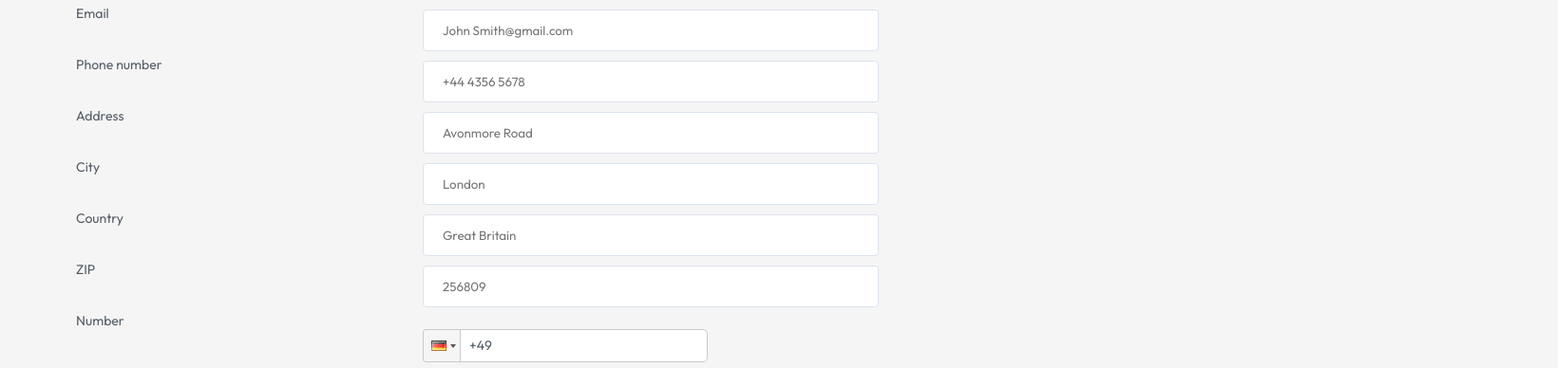
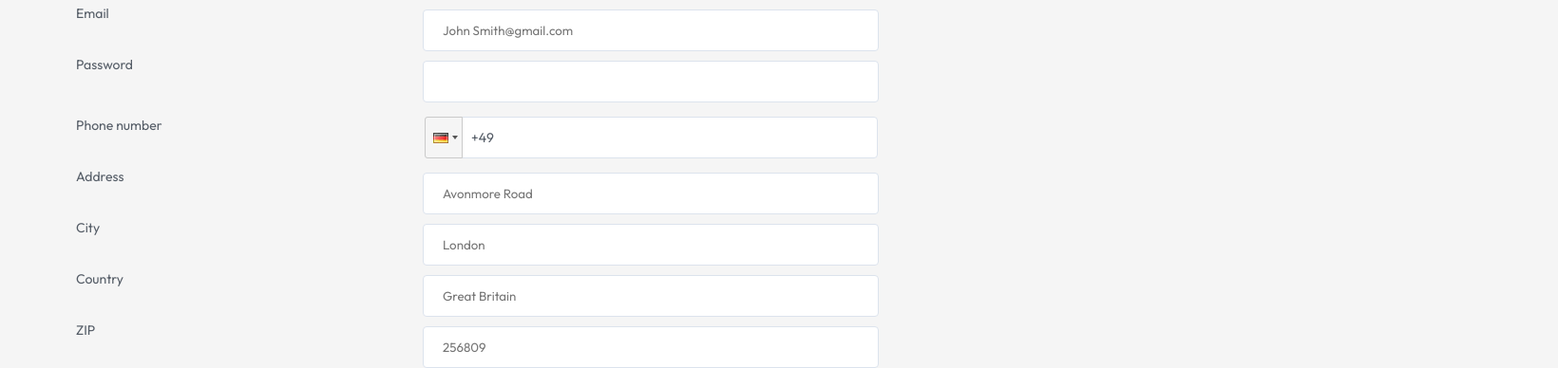
Before and after one commit to Nizami9/coworking, a React (Create React App) app: page /sign-up in a window 1280 px wide. Shown: the part 346-734 px from the top of the page at 95% size, 1640 px wide, since content can reach past the window. Built offline with nearby package versions, Linux system fonts and the light colour scheme.

Commit message:
fixed progblem with registration

```diff
--- a/src/Components/MainPage/SignUp/SignUp.css
+++ b/src/Components/MainPage/SignUp/SignUp.css
@@ -58,7 +58,7 @@ label {
     border-radius: 4px;
 }
 
-.GIinput>.react-tel-input {
+/* div.PhoneInput>.react-tel-input {
     margin-left: 5px;
     font-family: 'Roboto',sans-serif;
     font-size: 15px;
@@ -66,18 +66,8 @@ label {
     height: auto;
     left: 30%;
     display: flex;
-}
-
-.GIinput>div.react-tel-input .GIinput>input.form-control    {
-    width: 40%;
-    height: 44px;
-    border: 1px solid #DCE3ED;
-    border-radius: 4px;
-}
-
-.GIinput>.PhoneInput, .GIinput>.special-label {
-    display: flex;
-}
+    width: 100%;
+} */
 
 .signUpRightSide > form {
     width: 100%;
@@ -99,3 +89,30 @@ label {
     text-align: center;
     color: #FFFFFF;
 }
+
+.phoneNumberField {
+    display: flex;
+    width: 70.3%;
+    margin-top: 10px;
+    margin-bottom: 10px;
+
+}
+
+label.phoneNumber {
+    width: 77%;
+
+}
+
+
+.phoneNumberField>div.PhoneInput>input.form-control {
+    width:100%;
+    height: 44px;
+    border: 1px solid #DCE3ED;
+    border-radius: 4px;
+
+}
+
+.phoneNumberField>div.PhoneInput>input.react-tel-input {
+    margin-left: 320px;
+
+}
--- a/src/Components/MainPage/SignUp/SignUp.js
+++ b/src/Components/MainPage/SignUp/SignUp.js
@@ -27,10 +27,17 @@ export default class SignUp extends React.Component {
               <input placeholder='Smith' className='inputGI'></input>
               <label>Email</label>
               <input placeholder='John Smith@gmail.com' className='inputGI'></input>
-              <label>Phone number</label>
-              <input placeholder='+44 4356 5678' className='inputGI'></input>
-
-          {/* <h3 className='signUpRightSideH3'>Address</h3> */}
+              <label>Password</label>
+              <input type='password' className='inputGI'></input>
+              <div className='phoneNumberField'>
+              <label className='phoneNumber'>Phone number</label>
+              <PhoneInput
+                className='PhoneInput'
+                country={"de"}
+                value={this.state.phone}
+                onChange={(phone) => this.setState({ phone })}
+              />
+              </div>
           <label>Address</label>
           <input placeholder='Avonmore Road' className='inputGI'></input>
           <label>City</label>
@@ -39,13 +46,6 @@ export default class SignUp extends React.Component {
           <input placeholder='Great Britain' className='inputGI'></input>
           <label>ZIP</label>
           <input placeholder='256809' className='inputGI'></input>
-          <label>Number</label>
-          <PhoneInput
-                className='PhoneInput'
-                country={"de"}
-                value={this.state.phone}
-                onChange={(phone) => this.setState({ phone })}
-              />
           </div>
           <button className='signUpButton'><p>Save All</p></button>
         </form>
```
